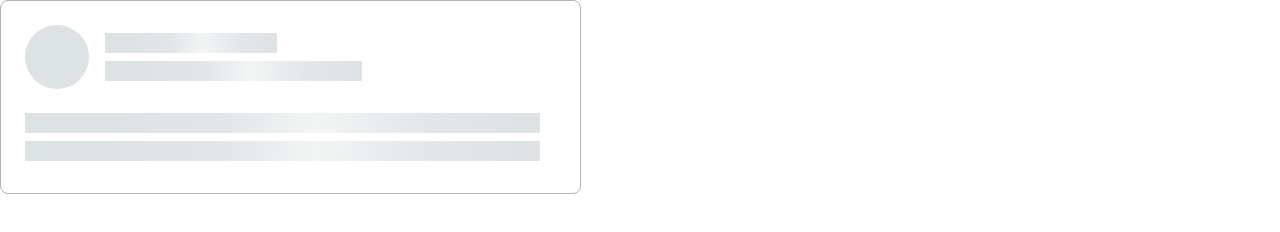
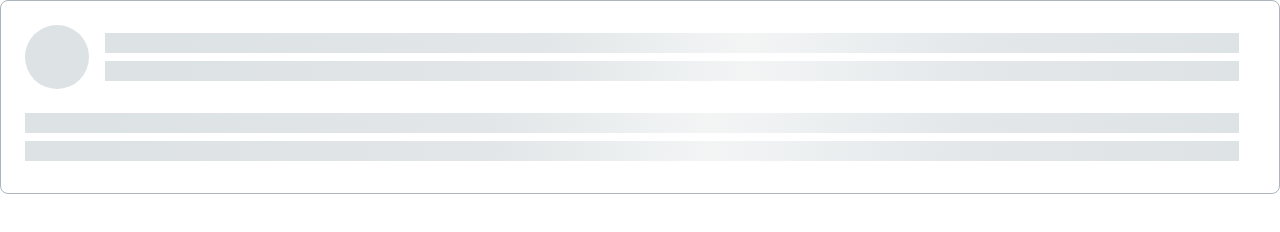
Before and after one commit to js-tasks-ru/htmlcss-20230124_sharkbalik, a website: page 04-lection2/02-skeleton/index.html in a window 1280 px wide. Drawn offline with Linux system fonts and the light colour scheme.

Commit message:
ну надеюсь так"

```diff
--- a/04-lection2/02-skeleton/index.html
+++ b/04-lection2/02-skeleton/index.html
@@ -9,15 +9,15 @@
         <div class="skeleton">
             <div class="skeleton__header">
              <div class="skeleton__icon"></div>
-               <div class="skeleton__blok">
-                 <div class="skeleton__title"></div>
-                 <div class="skeleton__text"></div>
+               <div class="skeleton__title">
+                 <div class="skeleton__line skeleton__line_name"></div>
+                 <div class="skeleton__line skeleton__line_date"></div>
                </div>
             </div>
 
-             <div class="description__band band_top"></div>
+             <div class="skeleton__line "></div>
 
-             <div class="description__band band_bottom"></div>
+             <div class="skeleton__line "></div>
 
 
 
--- a/04-lection2/02-skeleton/skeleton.css
+++ b/04-lection2/02-skeleton/skeleton.css
@@ -1,5 +1,4 @@
 .skeleton {
-display: inline-block;
 border: 1px solid #ACB5BD;
 border-radius: 8px;
 padding: 24px 40px 32px 24px;
@@ -9,39 +8,39 @@ padding: 24px 40px 32px 24px;
     align-items: center;
     margin-bottom: 24px;
 }
+
 .skeleton__icon {
-
+    flex-shrink: 0;
     height: 64px;
     width: 64px;
-    margin-right: 16px;
-    border-radius: 50px;
+    border-radius: 50%;
     background-color: #DDE2E5;
 }
-.skeleton__blok {
+
+.skeleton__title {
+    flex-shrink:1;
+    flex-basis: 100%;
+    margin-left: 16px;
+}
+.skeleton__line_date {
+   max-width: 257px;
 
 }
-.skeleton__title {
+
+.skeleton__line_name {
+   max-width: 172px;
+}
+
+
+.skeleton__line {
     height: 20px;
-    width: 172px;
+    max-width: 100%;
+    margin-bottom: 8px;
 background: linear-gradient(92.51deg, #DDE2E5 6.44%, #E2E6E8 38.47%, #F3F5F5 56.48%, #E3E7EA 77.5%, #DDE2E5 102.52%);
 
 }
-.skeleton__text {
-    margin-top: 8px;
- height: 20px;
-    width: 257px;
-background: linear-gradient(92.51deg, #DDE2E5 6.44%, #E2E6E8 38.47%, #F3F5F5 56.48%, #E3E7EA 77.5%, #DDE2E5 102.52%);
-}
-.description__band {
-    height: 20px;
-       width: 515px;
-   background: linear-gradient(92.51deg, #DDE2E5 6.44%, #E2E6E8 38.47%, #F3F5F5 56.48%, #E3E7EA 77.5%, #DDE2E5 102.52%);
-   }
 
-.band_top {
-margin-bottom: 8px;
-}
-
-.band_bottom {
+.skeleton__line:last-child{
+   margin-bottom: 0px;
 
 }
```
